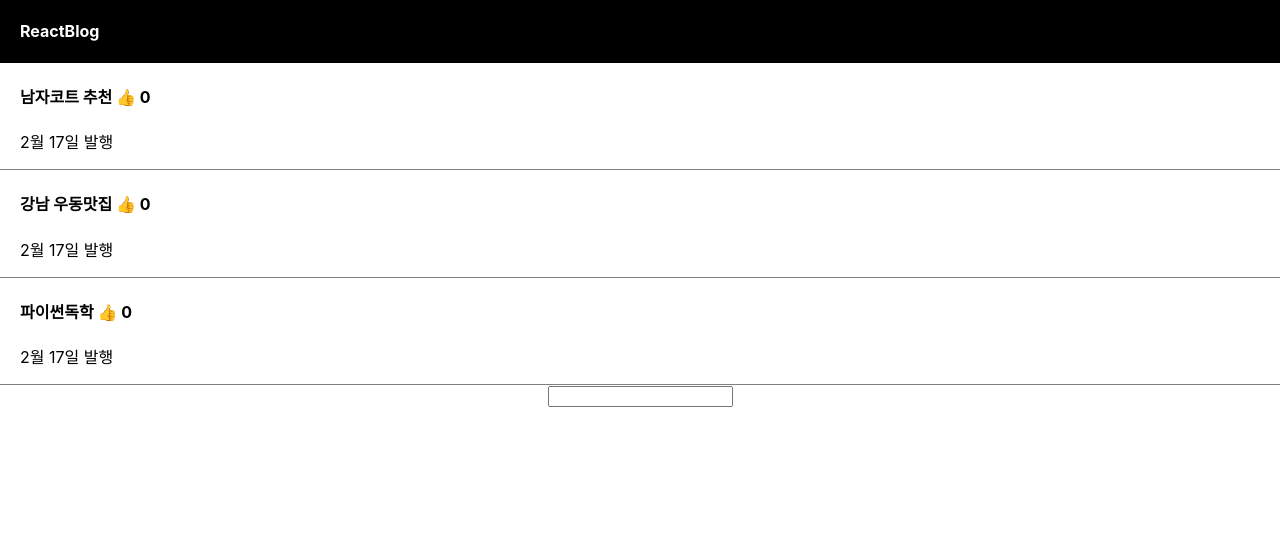
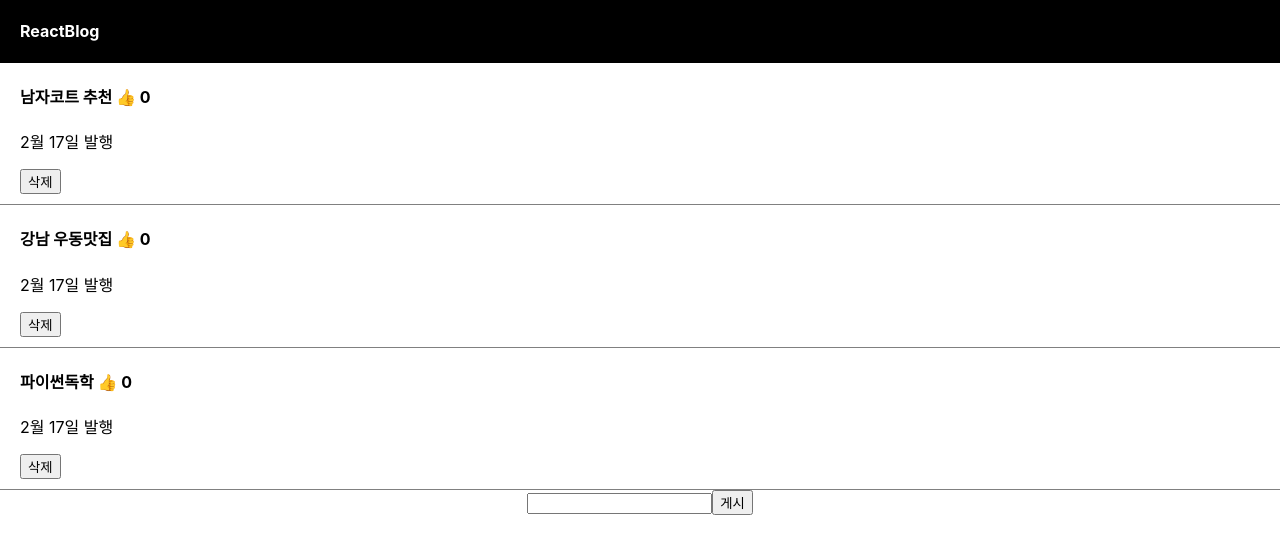
Before and after one commit to doong2imdang/TIL, a React (Create React App) app in the folder CodingApple/React/blog/: page / in a window 1280 px wide. Shown: the top 554 px of the page. Built offline with nearby package versions, Linux system fonts and the light colour scheme.

Commit message:
13. input 다루기2 - 블로그 글발행 기능 만들기

```diff
--- a/CodingApple/React/blog/src/App.js
+++ b/CodingApple/React/blog/src/App.js
@@ -138,31 +138,12 @@ function App() {
               {따봉[i]}
             </h4>
             <p>2월 17일 발행</p>
+            <button onClick={() => {}} style={{ marginBottom: "10px" }}>
+              삭제
+            </button>
           </div>
         );
       })}
-
-      {/* <button
-        onClick={() => {
-          setTitle(0);
-        }}
-      >
-        글제목0
-      </button>
-      <button
-        onClick={() => {
-          setTitle(1);
-        }}
-      >
-        글제목1
-      </button>
-      <button
-        onClick={() => {
-          setTitle(2);
-        }}
-      >
-        글제목2
-      </button> */}
 
       {/* 이벤트핸들러 매우 많음(필요하면 검색해서 씁시다) => onClick={}/ onChange={}/ onInput={}/onMouseOver={}/ onScroll={} ... */}
       {/* <input>에 뭔가 입력시 코드 실행하고 싶으면 onChange/onInput */}
@@ -180,6 +161,15 @@ function App() {
           // 내가 입력한 값은 123 인데 12로 나옴 => (정보) state 변경함수는 늦게 처리됨 => 전문용어로 비동기처리
         }}
       />
+      <button
+        onClick={() => {
+          let 글제목추가 = [...글제목];
+          글제목추가.unshift(입력값);
+          글제목변경(글제목추가);
+        }}
+      >
+        게시
+      </button>
       {/* <select></select>
       <textarea></textarea> */}
 
@@ -209,7 +199,7 @@ function App() {
 }
 
 function Modal(props) {
-  let [title, setTitle] = useState(0); // state를 자식에 만들면 부모 -> 자식 전송할 필요 없을듯 but, state가 Modal, App에서 필요하면 상위컴포넌트(App)에 만들어놔야함
+  // let [title, setTitle] = useState(0); // state를 자식에 만들면 부모 -> 자식 전송할 필요 없을듯 but, state가 Modal, App에서 필요하면 상위컴포넌트(App)에 만들어놔야함
   // (중요) state 만드는 곳은 state 사용하는 컴포넌트들 중 최상위 컴포넌트(생각 귀찮으면 그냥 App에서 만드셈)
 
   return (
```
